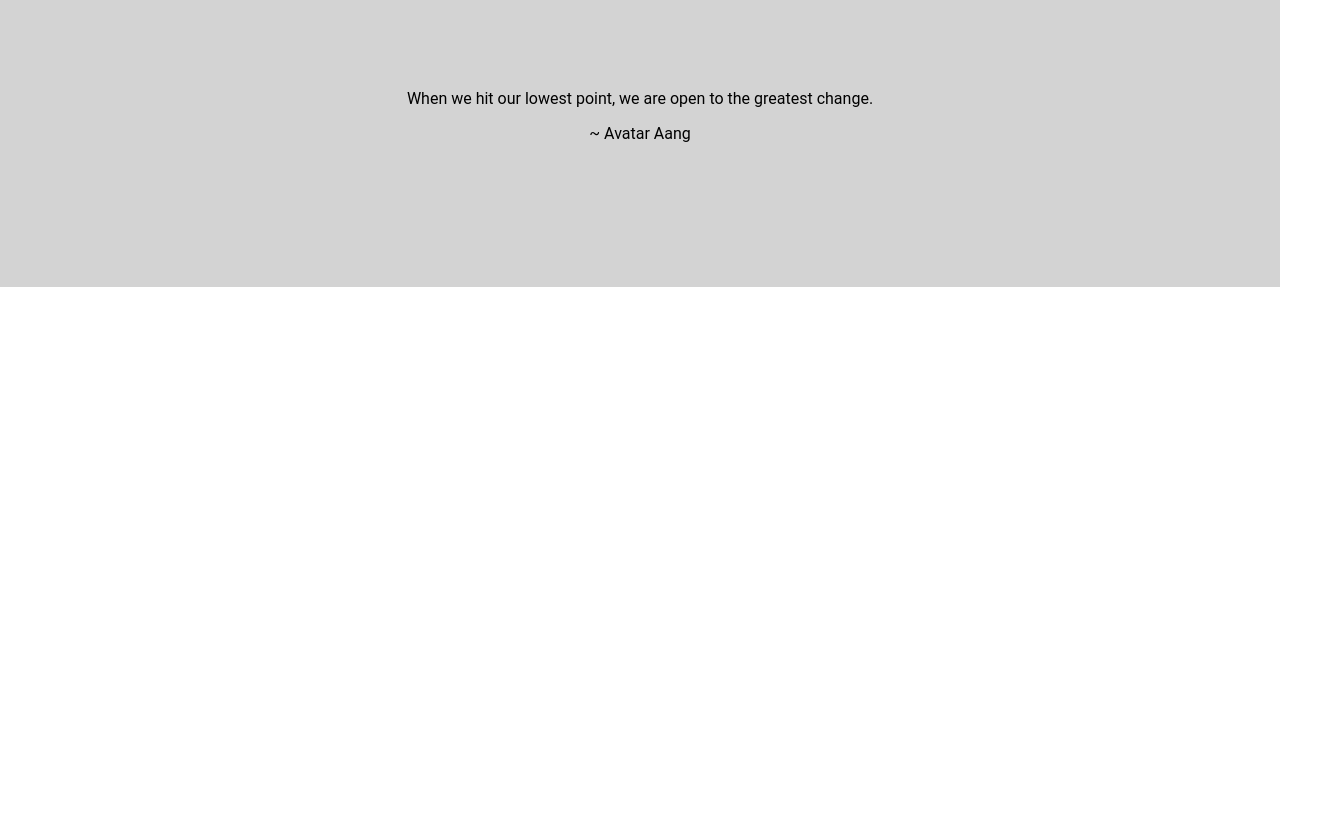
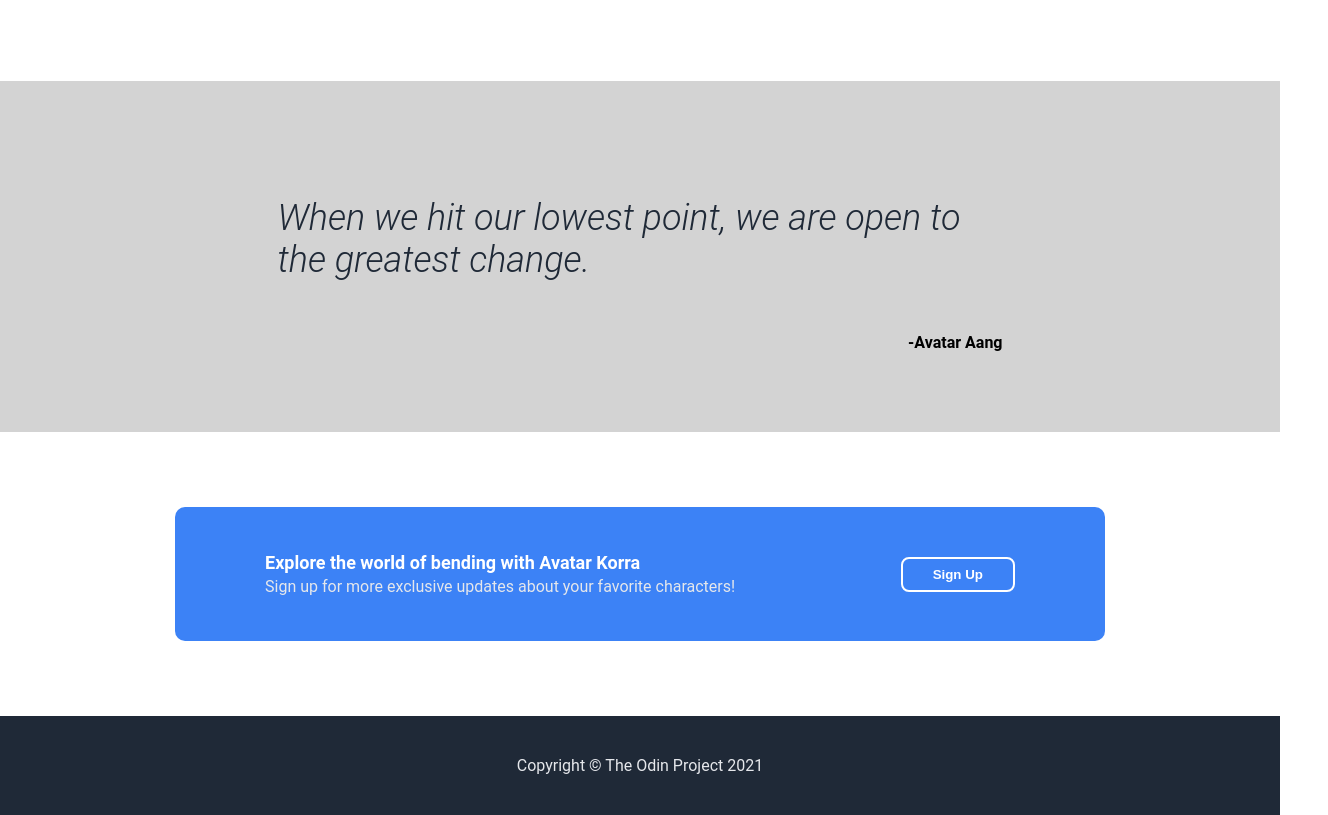
Before and after one commit to DenzelClydeLim/landing-page, a plain HTML site: page index.html in a window 1280 px wide. Shown: the part 1205-2020 px from the top of the page, 1328 px wide, since content can reach past the window. Before the commit the page ends 1492 px from the top, so only its background shows below. Drawn offline with Linux system fonts and the light colour scheme.

Commit message:
Finished all sections including quote, cta, footer
Still needs web responsiveness. Links are not functional. Mobile compatility is not done.

```diff
--- a/index.html
+++ b/index.html
@@ -11,21 +11,20 @@
 <body>
     <header>
         <div class="header-section">
-            <div>
-                <a href="." class="header-left">
-                    <img src="./images/avatarkorra-bendingwater-icon.png" alt="Muscled Avatar Korra bending water"
-                        width="50px" height="auto" class="website-logo">
-                    The Legend of Korra
-                </a>
-            </div>
+            <a href="." class="header-left">
+                <img src="./images/avatarkorra-bendingwater-icon.png" alt="Muscled Avatar Korra bending water"
+                    width="50px" height="auto" class="website-logo">
+                The Legend of Korra
+            </a>
             <nav>
                 <ul>
                     <li><a href=".">Home</a></li>
-                    <li><a href="characters.html">Characters</a></li>
-                    <li><a href="elements.html">Elements</a></li>
+                    <li><a href="#">Characters</a></li>
+                    <li><a href="#">Elements</a></li>
                 </ul>
             </nav>
         </div>
+
         <section class="hero-section">
             <div class="hero-content">
                 <div class="hero-title">
@@ -36,11 +35,10 @@
                     intricate balance between elemental powers, political intrigue, and personal growth in the
                     ever-evolving world of bending.
                 </div>
-                <button>Sign Up</button>
+                <button><a href="#">Sign Up</a></button>
             </div>
             <div class="hero-image">
-                <img src="./images/avatarkorra-bendingwater-wideshot.jpeg" alt="Avatar Korra bending water wideshot"
-                    width="600px" height="auto">
+                <img src="./images/avatarkorra-bendingwater-wideshot.jpeg" alt="Avatar Korra bending water wideshot">
             </div>
         </section>
     </header>
@@ -76,12 +74,25 @@
             </div>
         </div>
     </section>
-    <section class="quote-sec">
+    <section class="quote-section">
         <div class="quote">
-            <p>When we hit our lowest point, we are open to the greatest change.</p>
-            <p>~ Avatar Aang</p>
+            <p class="quoted-text"><em>When we hit our lowest point, we are open to the greatest change.</em></p>
+            <p class="quotee">-Avatar Aang</p>
         </div>
     </section>
+    <section class="cta-section">
+        <div class="signup-area">
+            <div class="signup-text">
+                <p class="signup-title">Explore the world of bending with Avatar Korra </p>
+                <p class="signup-desc">Sign up for more exclusive updates about your favorite
+                    characters!</p>
+            </div>
+            <button class="signup-btn">Sign Up</button>
+        </div>
+    </section>
+    <footer>
+        <div class="footer-text">Copyright © The Odin Project 2021</div>
+    </footer>
 </body>
 
 </html>
--- a/style.css
+++ b/style.css
@@ -1,13 +1,21 @@
 body {
     margin: 0;
-    padding: 0;
     font-family: 'Roboto', sans-serif;
 }
 
 header {
     background-color: #1F2937;
-    padding: 24px;
-    width: 100%;
+    padding: 24px 180px;
+}
+
+footer {
+    background-color: #1F2937;
+    padding: 40px 0;
+}
+
+h4 {
+    text-align: center;
+    margin: 4px 0;
 }
 
 a {
@@ -21,17 +29,10 @@ ul {
     gap: 16px;
 }
 
-h4 {
-    text-align: center;
-    margin: 4px 0;
-}
-
 .header-section {
-    margin: 0 180px;
     display: flex;
     justify-content: space-between;
     align-items: center;
-    margin: 0 180px 24px;
 }
 
 .header-left {
@@ -40,23 +41,21 @@ h4 {
     gap: 8px;
     font-size: 18px;
     font-weight: 700;
-    flex: 0 0 auto;
-    word-wrap: nowrap;
+    flex: none;
 }
 
 .hero-section {
     display: flex;
-    margin: 0 180px;
     gap: 16px;
     flex-wrap: wrap;
+    margin: 64px 0;
 }
 
 .hero-content {
-    flex: 1 0 350px;
+    flex: 1 1 300px;
 }
 
 .hero-content div {
-    flex: 1;
     margin-bottom: 16px;
 }
 
@@ -73,7 +72,6 @@ h4 {
 
 .hero-content button {
     padding: 8px 16px;
-    color: #fff;
     font-weight: 600;
     background-color: royalblue;
     border: none;
@@ -81,10 +79,18 @@ h4 {
 }
 
 .hero-image {
-    flex: 2;
+    max-width: 650px;
+    flex: none;
+    justify-content: center;
+    align-items: center;
 }
 
-.character-sec {
+.hero-image img {
+    max-width: 100%;
+    height: auto;
+}
+
+.character-section {
     margin: 36px 0 80px;
 }
 
@@ -92,7 +98,7 @@ h4 {
     text-align: center;
     font-size: 36px;
     font-weight: 900;
-    margin-bottom: 36px;
+    margin: 36px 0;
 }
 
 .characters {
@@ -100,6 +106,7 @@ h4 {
     justify-content: center;
     gap: 48px;
     flex-wrap: wrap;
+    margin-bottom: 84px;
 }
 
 .character-cards {
@@ -117,11 +124,80 @@ h4 {
     text-align: center;
 }
 
-.quote-sec {
+.quote-section {
     background-color: lightgrey;
-    padding: 128px;
+    display: flex;
+    justify-content: center;
+    align-items: center;
 }
 
 .quote {
+    margin: 80px 0 64px;
+    width: 725px;
+    display: flex;
+    flex-direction: column;
+}
+
+.quoted-text {
+    font-weight: 300;
+    font-size: 36px;
+    color: #1F2937;
+}
+
+.quotee {
+    align-self: flex-end;
+    font-weight: 700;
+}
+
+.cta-section {
+    margin: 75px;
+    display: flex;
+    justify-content: center;
+    align-items: center;
+}
+
+.signup-area {
+    display: flex;
+    padding: 45px 90px;
+    background-color: #3C82F6;
+    width: 750px;
+    border-radius: 10px;
+    justify-content: space-between;
+    align-items: center;
+}
+
+.signup-text {
+    display: flex;
+    flex-direction: column;
+    gap: 4px;
+}
+
+.signup-text p {
+    margin: 0;
+}
+
+.signup-title {
+    color: #fff;
+    font-weight: 700;
+    font-size: 18px;
+}
+
+.signup-desc {
+    color: #E5E7EB;
+}
+
+.signup-btn {
+    border: 2px solid #fff;
+    background-color: transparent;
+    color: #fff;
+    padding: 8px 30px;
+    border-radius: 8px;
+    font-weight: 700;
+}
+
+
+
+.footer-text {
+    color: #E5E7EB;
     text-align: center;
 }
```
